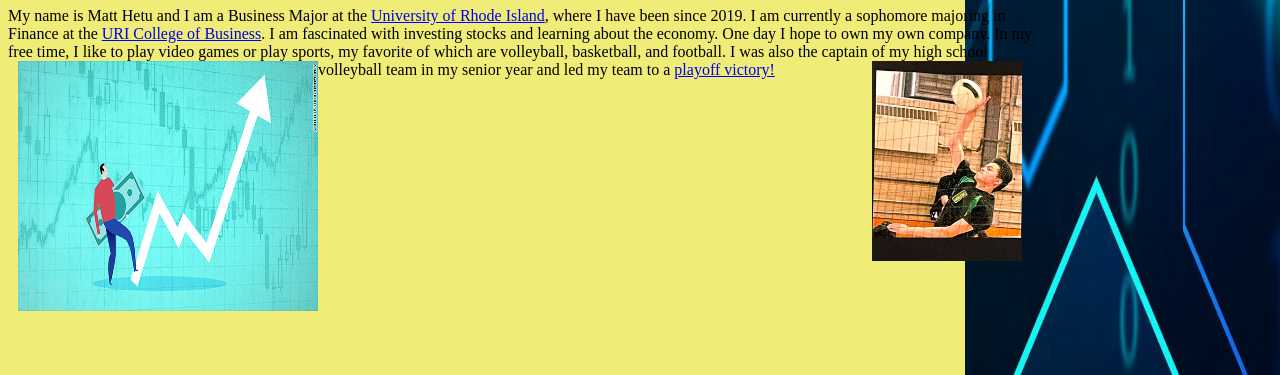
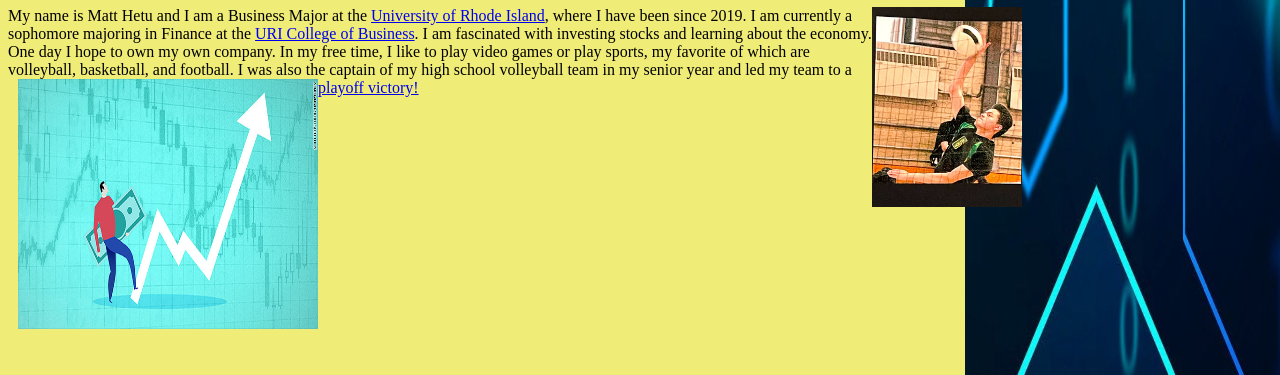
Before and after one commit to MattHetu/MattHetu.github.io, a plain HTML site: page about.html in a window 1280 px wide. Shown: the part 425-800 px from the top of the page. Drawn offline with Linux system fonts and the light colour scheme.

Commit message:
Update about.html

```diff
--- a/about.html
+++ b/about.html
@@ -36,13 +36,13 @@
             </table>
        <h1>About Me</h1>
       <div class="div-p">
-    <p> My name is Matt Hetu and I am a Business Major at the <a href="https://www.uri.edu/"> University of Rhode Island</a>, where I have been since 2019. I am currently a sophomore majoring in Finance
+    <p> <img src="Spikah.jpg" width="150" height="200" id="spikah">
+      My name is Matt Hetu and I am a Business Major at the <a href="https://www.uri.edu/"> University of Rhode Island</a>, where I have been since 2019. I am currently a sophomore majoring in Finance
       at the <a href="https://web.uri.edu/business/"> URI College of Business</a>. I am fascinated with investing stocks and learning about the economy. One day I hope to own my own company.
        In my free time, I like to play video games or play sports, my favorite of which are volleyball, basketball, and football.
       I was also the captain of my high school volleyball team in my senior year and led my team to a <a href="https://www.maxpreps.com/tournament/bWpFtYYmEemA0ZFtwg1OMQ/bWpFyIYmEemA0ZFtwg1OMQ/boys-volleyball-spring-19/2019-riil-boys-volleyball-state-championship-division-ii.htm">
       playoff victory!</a>
       <img src="Investing.jpg" width="300" height="250" id="investing">
-      <img src="Spikah.jpg" width="150" height="200" id="spikah">
       </p>
   </div>
 
```
